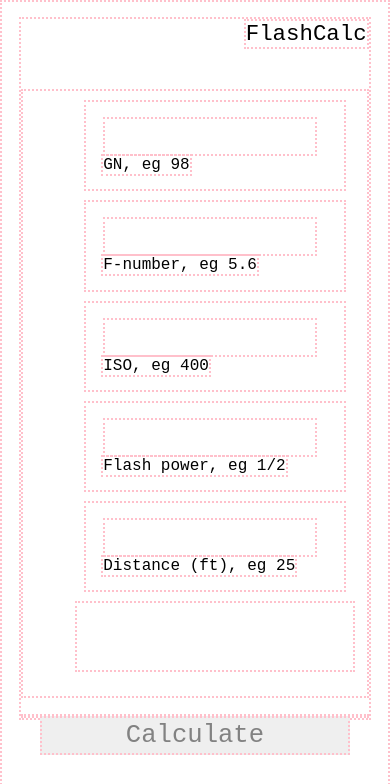
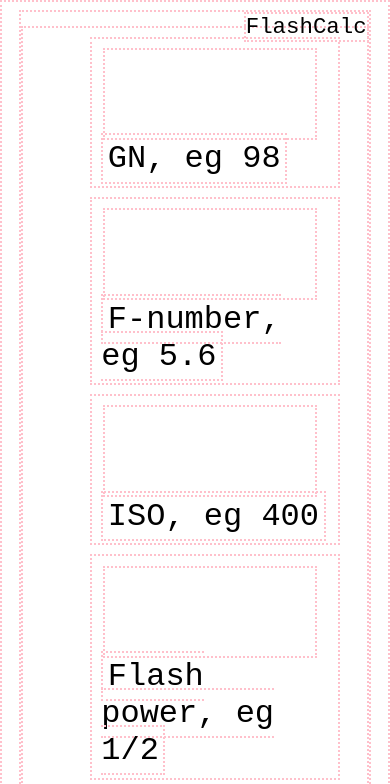
Before and after one commit to ckampfe/flashcalcjs, a plain HTML site: page index.html in a window 390 px wide. Shown: the top 784 px of the page. Drawn offline with Linux system fonts and the light colour scheme.

Commit message:
lots of style changes from mobile testing

```diff
--- a/mobile.css
+++ b/mobile.css
@@ -7,7 +7,7 @@
 body {
   width: 90%;
   height: 90%;
-  margin-top: 4%;
+  //margin-top: 4%;
   margin-left: auto;
   margin-right: auto;
   font-family: monospace, sans-serif;
@@ -23,7 +23,7 @@ Input stuff!
   list-style: none;
   min-height: 50%;
   vertical-align: middle;
-  margin-top: 20%;
+  margin-top: 4%;
   margin-left: auto;
   margin-right: auto;
 }
@@ -34,36 +34,43 @@ li {
   width: 75%;
   margin-left: auto;
   margin-right: auto;
-  padding: 5%;
+  padding: 3%;
   margin-top: 9px;
   margin-bottom: 4px;
+  font-size: 1em;
 }
 
 #result {
-  padding: 8%;
-  margin-bottom: 8%;
+  padding: 4%;
+  margin-bottom: 5%;
   height: 100%;
+  font-size: 5em;
+  text-align: center;
 }
 
-.desc {
-  display: none;
+.description {
+  padding: 2%;
+  font-size: 2em;
 }
-
 /* just the box */
 input {
   margin-left: 5%;
   margin-right: 5%;
   vertical-align: middle;
   width: 90%;
+  height: 20%;
   /*float: right;*/
   /*padding: 3px;*/
   color: #828282;
+  text-align: center;
   font-family: monospace, sans-serif;
-  font-size: 1.6em;
+  font-size: 4.5em;
   /*margin-bottom: 14px;*/
 }
 
 #calcbutton {
+  font-size: 5em;
+  margin-top: 4%;
   margin-bottom: 10%;
 }
 
@@ -71,5 +78,4 @@ input {
 #mast {
   float: right;
   font-size: 1.4em;
-
 }
```
